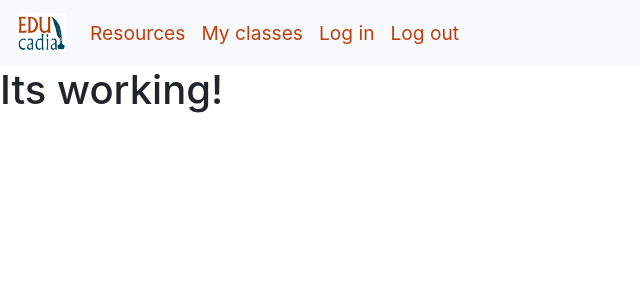
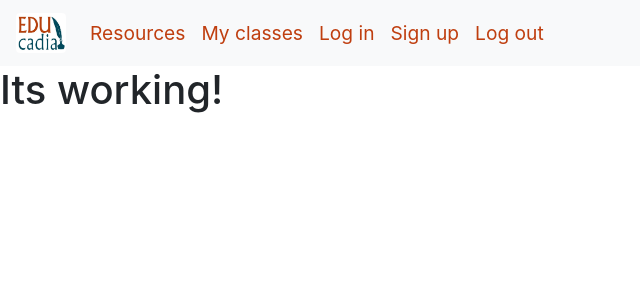
Before and after one commit to AwsSG/educadia, a Django app: page / in a window 1280 px wide. Shown: the top 300 px of the page, without its empty margins (0-640 px from the left). Run offline with Django 3.2, Linux system fonts and the light colour scheme; some libraries are stand-ins or nearby versions.

Commit message:
added sign up and linked nav to allauth

```diff
--- a/templates/base.html
+++ b/templates/base.html
@@ -37,10 +37,13 @@
                         <a class="nav-link" href="#">My classes</a>
                     </li>
                     <li class="nav-item">
-                        <a class="nav-link" href="#">Log in</a>
+                        <a class="nav-link" href="{% url 'account_login' %}">Log in</a>
                     </li>
                     <li class="nav-item">
-                        <a class="nav-link" href="#">Log out</a>
+                        <a class="nav-link" href="{% url 'account_signup' %}">Sign up</a>
+                    </li>
+                    <li class="nav-item">
+                        <a class="nav-link" href="{% url 'account_logout' %}">Log out</a>
                     </li>
                 </ul>
             </div>
```
